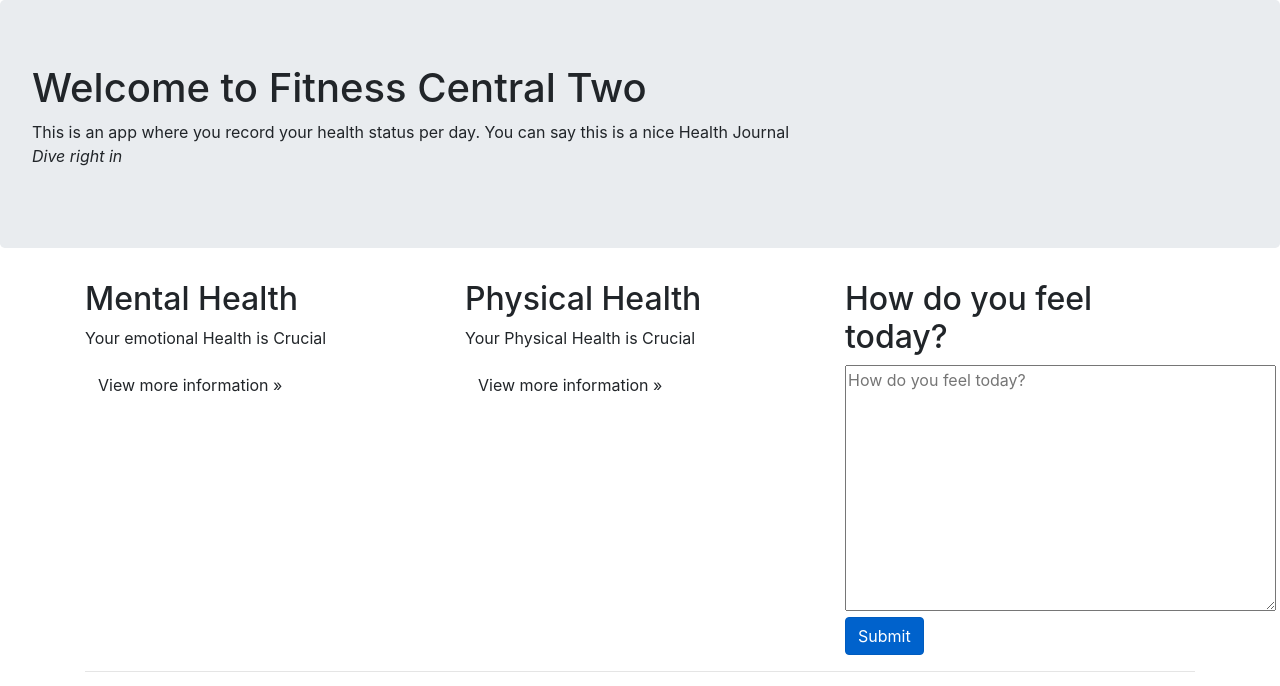
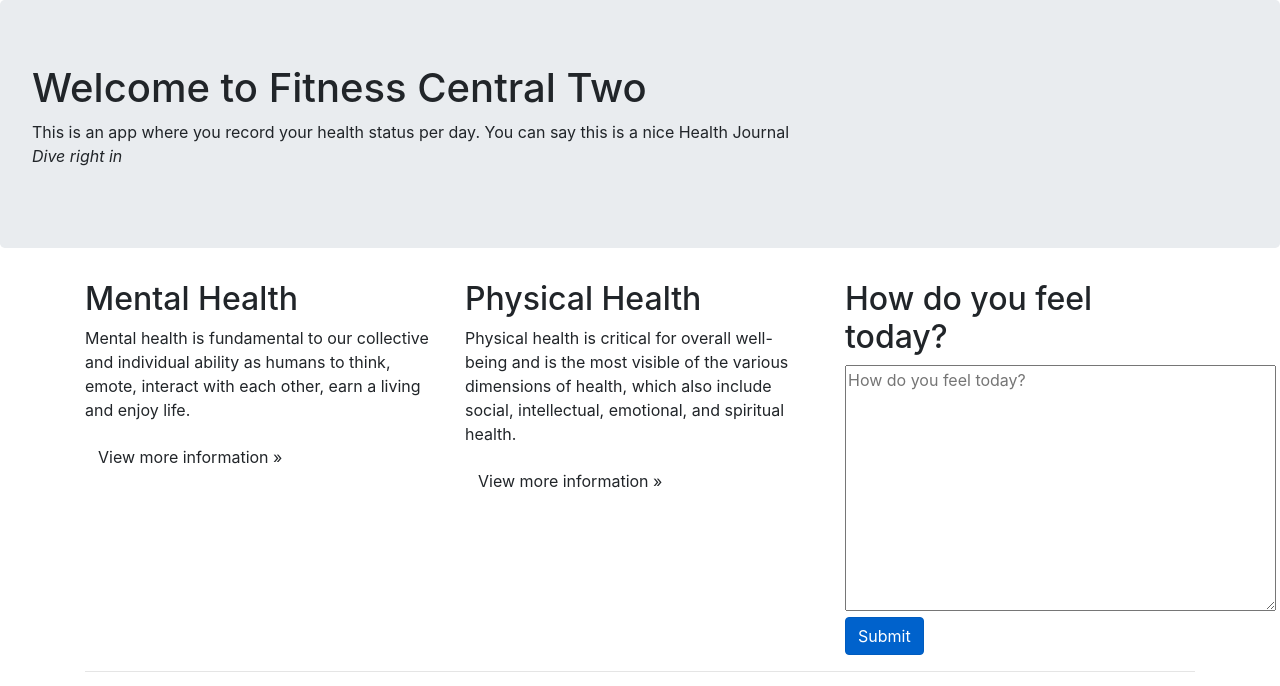
Before and after one commit to EronzG/DevOpsProject, a Django app: page / in a window 1280 px wide. Shown: the top 686 px of the page. Run offline with Django 3.2, Linux system fonts and the light colour scheme; some libraries are stand-ins or nearby versions.

Commit message:
Update app1.html

```diff
--- a/hello/templates/hello/app1.html
+++ b/hello/templates/hello/app1.html
@@ -16,7 +16,7 @@
 
     <!-- Custom styles for this template go here -->
 
-    <link rel="stylesheet" href="css/styles.css">
+
 
   </head>
 
@@ -35,7 +35,7 @@
       <div class="row">
         <div class="col-md-4">
           <h2>Mental Health</h2>
-            <p>Your emotional Health is Crucial</p>
+            <p>Mental health is fundamental to our collective and individual ability as humans to think, emote, interact with each other, earn a living and enjoy life.</p>
 
 
 
@@ -44,7 +44,7 @@
 
         <div class="col-md-4">
           <h2>Physical Health</h2>
-          <p>Your Physical Health is Crucial</p>
+          <p>Physical health is critical for overall well-being and is the most visible of the various dimensions of health, which also include social, intellectual, emotional, and spiritual health.</p>
 
 
 
```
